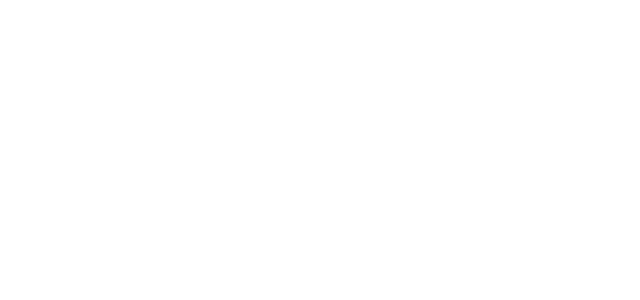
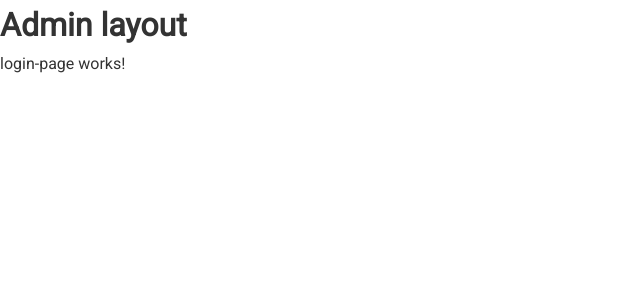
Before and after one commit to BigUhoTape/Blog-App, an Angular app: page /admin/login in a window 1280 px wide. Before the commit this address led to /. Shown: the top 300 px of the page, without its empty margins (0-640 px from the left). Built offline with nearby package versions, Linux system fonts and the light colour scheme.

Commit message:
admin directory and clear login page

```diff
--- /dev/null
+++ b/src/app/admin/login-page/login-page.component.html
@@ -0,0 +1 @@
+<p>login-page works!</p>
--- /dev/null
+++ b/src/app/admin/login-page/login-page.component.ts
@@ -0,0 +1,15 @@
+import { Component, OnInit } from '@angular/core';
+
+@Component({
+  selector: 'app-login-page',
+  templateUrl: './login-page.component.html',
+  styleUrls: ['./login-page.component.scss']
+})
+export class LoginPageComponent implements OnInit {
+
+  constructor() { }
+
+  ngOnInit(): void {
+  }
+
+}
--- /dev/null
+++ b/src/app/admin/shared/components/admin-layout/admin-layout.component.html
@@ -0,0 +1,2 @@
+<h1>Admin layout</h1>
+<router-outlet></router-outlet>
--- /dev/null
+++ b/src/app/admin/shared/components/admin-layout/admin-layout.component.ts
@@ -0,0 +1,15 @@
+import { Component, OnInit } from '@angular/core';
+
+@Component({
+  selector: 'app-admin-layout',
+  templateUrl: './admin-layout.component.html',
+  styleUrls: ['./admin-layout.component.scss']
+})
+export class AdminLayoutComponent implements OnInit {
+
+  constructor() { }
+
+  ngOnInit(): void {
+  }
+
+}
--- a/src/app/app-routing.module.ts
+++ b/src/app/app-routing.module.ts
@@ -12,6 +12,10 @@
       { path: '', component: HomePageComponent },
       { path: 'post/:id', component: PostPageComponent }
     ]
+  },
+  {
+    path: 'admin',
+    loadChildren: () => import('./admin/admin.module').then(m => m.AdminModule)
   }
 ];
 
```
Also changed, not shown: src/app/admin/admin.module.ts (added, +24 -0 lines), src/app/admin/login-page/login-page.component.scss (added), src/app/admin/shared/components/admin-layout/admin-layout.component.scss (added).
